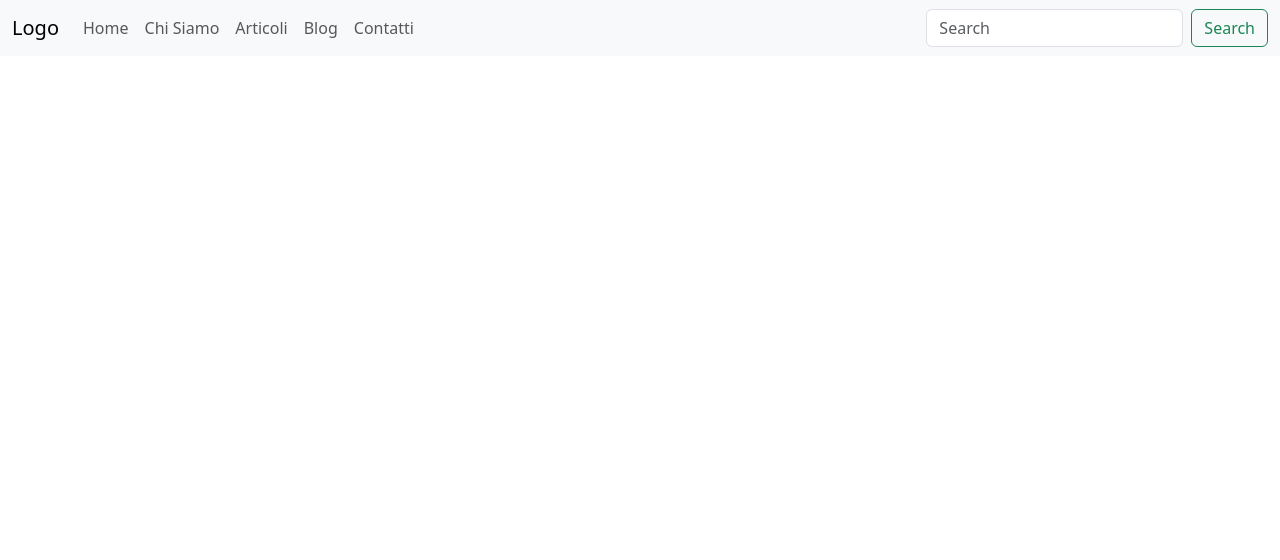
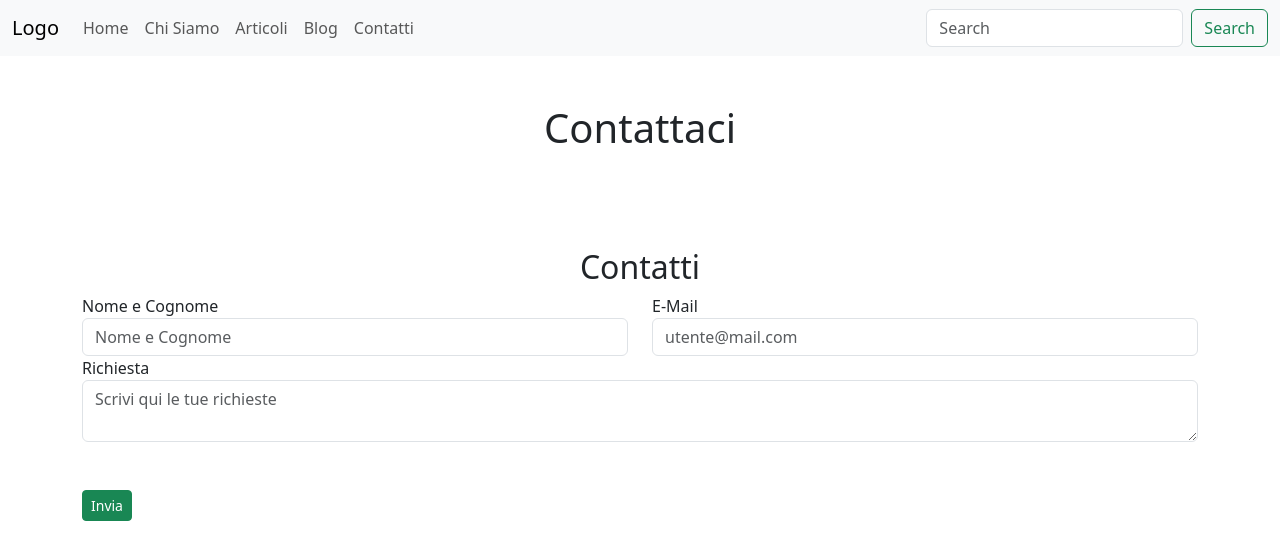
Before and after one commit to quintusdev/vite-boolfolio, a Vue app: page /contacts in a window 1280 px wide. Before the commit this address had no page. Shown: the top 560 px of the page. Built offline with nearby package versions, Linux system fonts and the light colour scheme.

Commit message:
ES. COMPLETATO

```diff
--- a/src/components/AppHeader.vue
+++ b/src/components/AppHeader.vue
@@ -9,7 +9,7 @@ export default {
                 { label: 'Chi Siamo' }, //TODO: add about page
                 { label: 'Articoli', routeName: 'posts' },  //TODO: add contact page
                 { label: 'Blog' }, //TODO: add blog page
-                { label: 'Contatti' },  //TODO: add contacts page
+                { label: 'Contatti', routeName: 'contacts' },  //TODO: add contacts page
             ]
         }
     },
--- a/src/components/ContactForm.vue
+++ b/src/components/ContactForm.vue
@@ -1,5 +1,6 @@
 <script>
 import axios from 'axios';
+import AppLoader from './AppLoader.vue';
 import { store } from '../store';
 
 export default {
@@ -23,7 +24,7 @@ export default {
             const data = {
                 name: this.name,
                 email: this.email,
-                content: this.message
+                content: this.content
             }
 
             /* pulisco preventivamente l'array degli errori */
@@ -67,7 +68,7 @@ export default {
                                 <label class="control-label">Nome e Cognome</label>
                                 <input type="text" name="name" id="name" v-model="name" placeholder="Nome e Cognome"
                                     class="form-control" :class="errors.name ? 'is-invalid' : ''">
-                                <p v-for="(error, index) in errors" :key="index" class="text-danger">
+                                <p v-for="(error, index) in errors.name" :key="index" class="text-danger">
                                     {{ error }}
                                 </p>
                             </div>
@@ -75,21 +76,21 @@ export default {
                                 <label class="control-label">E-Mail</label>
                                 <input type="mail" name="email" id="email" v-model="email" placeholder="utente@mail.com"
                                     class="form-control" :class="errors.email ? 'is-invalid' : ''">
-                                <p v-for="(error, index) in errors" :key="index" class="text-danger">
+                                <p v-for="(error, index) in errors.email" :key="index" class="text-danger">
                                     {{ error }}
                                 </p>
                             </div>
                             <div class="col-12">
                                 <label class="control-label">Richiesta</label>
-                                <input type="text" name="content" id="content" v-model="content"
+                                <textarea type="text" name="content" id="content" v-model="content"
                                     placeholder="Scrivi qui le tue richieste" class="form-control"
-                                    :class="errors.content ? 'is-invalid' : ''">
-                                <p v-for="(error, index) in errors" :key="index" class="text-danger">
+                                    :class="errors.content ? 'is-invalid' : ''"></textarea>
+                                <p v-for="(error, index) in errors.content" :key="index" class="text-danger">
                                     {{ error }}
                                 </p>
                             </div>
                             <div class="col-12">
-                                <button class="btn btn-sm btn-success" type="submit" :disabled="loading">
+                                <button class="btn btn-sm btn-success my-5" type="submit" :disabled="loading">
                                     {{ loading ? 'Invio in corso' : 'Invia' }}
                                 </button>
                             </div>
@@ -98,7 +99,6 @@ export default {
                 </div>
             </div>
         </div>
-
     </div>
 </template>
 
--- a/src/components/PostCard.vue
+++ b/src/components/PostCard.vue
@@ -1,4 +1,6 @@
 <script>
+import { store } from '../store';
+
 export default {
     name: "PostCard",
     props: {
@@ -6,7 +8,7 @@ export default {
     },
     data() {
         return {
-            baseUrl: 'http://localhost:8000',
+            store,
             maxNumChar: 60
         }
     },
@@ -33,7 +35,7 @@ export default {
             {{ post.title }}
         </div>
         <div class="card-image-top">
-            <img :src="`${baseUrl}/storage/${post.image}`" class="img-fluid" alt="Immagine del post">
+            <img :src="`${store.baseUrl}/storage/${post.image}`" class="img-fluid" alt="Immagine del post">
         </div>
         <!-- sezione tipologia -->
         <div class="card-body">
--- /dev/null
+++ b/src/pages/ContactUs.vue
@@ -0,0 +1,25 @@
+<script>
+import ContactForm from '../components/ContactForm.vue';
+
+export default {
+    name: 'ContactUs',
+    components: {
+        ContactForm
+    }
+}
+</script>
+
+<template>
+    <div class="container">
+        <div class="row">
+            <div class="col-12">
+                <h1 class="text-center my-5">Contattaci</h1>
+            </div>
+        </div>
+    </div>
+    <ContactForm />
+</template>
+
+<style lang="">
+
+</style>
--- a/src/pages/PostList.vue
+++ b/src/pages/PostList.vue
@@ -2,15 +2,15 @@
 import axios from 'axios';
 import AppLoader from '../components/AppLoader.vue';
 import PostCard from '../components/PostCard.vue';
+import { store } from '../store';
 
 export default {
   name: 'PostList',
   components: { AppLoader, PostCard },
   data() {
     return {
-      baseUrl: 'http://localhost:8000',
+      store,
       posts: [],
-      loading: true,
     }
   },
   created() {
@@ -18,14 +18,14 @@ export default {
   },
   methods: {
     getPosts() {
-      this.loading = true;
+      this.store.loading = true;
       /* chiamata AXIOS inserendo il baseUrl e il rimanente indirizzo alla pagina */
-      axios.get(`${this.baseUrl}/api/posts`).then((response) => {
+      axios.get(`${this.store.baseUrl}/api/posts`).then((response) => {
         /* SE IL DATA.SUCCESS E' TRUE  */
         if (response.data.success) {
           /* VISUALIZZO I POST DALLA API E IMPOSTO IL LOADER A FALSE */
-          this.posts = response.data.results;
-          this.loading = false;
+          this.posts = response.data.results.data;
+          this.store.loading = false;
         }
       })
     },
--- a/src/router.js
+++ b/src/router.js
@@ -4,6 +4,7 @@ import { createRouter, createWebHistory } from 'vue-router';
 /* importo le componenti che rappresentano le pagine */
 import HomePage from "./pages/HomePage.vue";
 import PostList from "./pages/PostList.vue";
+import ContactUs from "./pages/ContactUs.vue";
 
 /* creiamo il router */
 const router = createRouter({
@@ -12,7 +13,9 @@ const router = createRouter({
         /* imposto la rotta per la homepage */
         { path: '/', name: "home", component: HomePage },
         /* imposto la rotta per la lista dei posts */
-        { path: '/posts', name: "posts", component: PostList }
+        { path: '/posts', name: "posts", component: PostList },
+        /* imposto la rotta per la pagina contatti */
+        { path: '/contacts', name: "contacts", component: ContactUs }
     ]
 });
 
--- /dev/null
+++ b/src/store.js
@@ -0,0 +1,6 @@
+import { reactive } from 'vue';
+
+export const store = reactive({
+    baseUrl: 'http://localhost:8000',
+    loading: true
+});
```
